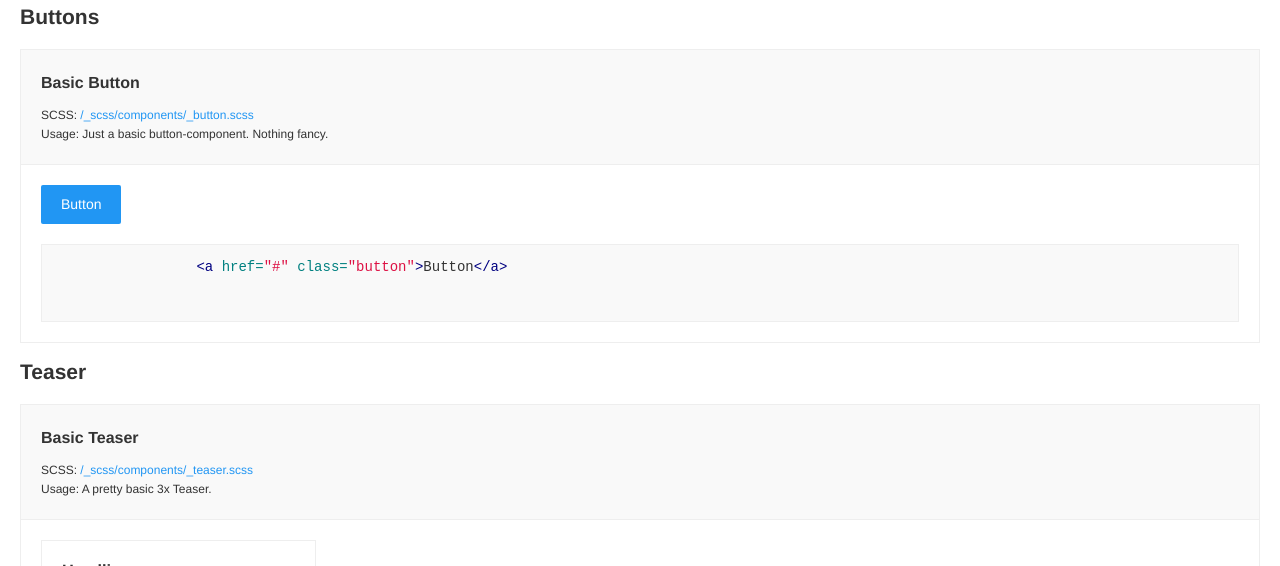
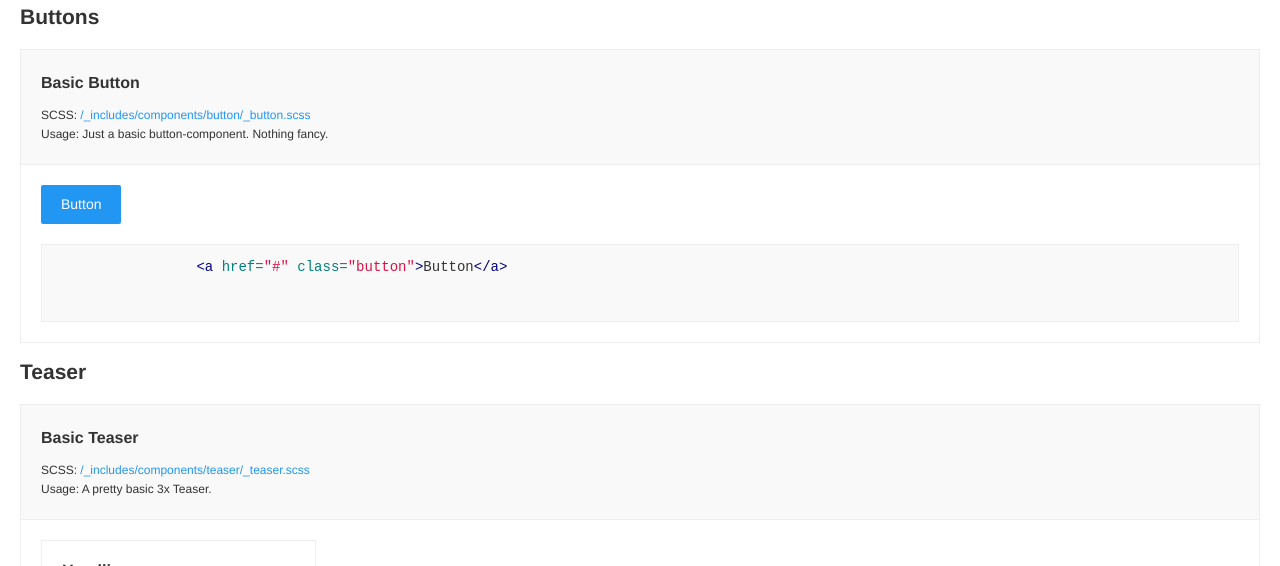
Before and after one commit to NilsDannemann/j_hfc_relay, a Jekyll site: the page built from styleguide.html, in a window 1280 px wide. Shown: the part 540-1106 px from the top of the page. Built offline with Jekyll 4.4.1, drawn with Linux system fonts in a browser that asks for light colours.

Commit message:
[fix] scss paths

```diff
--- a/_components/button.html
+++ b/_components/button.html
@@ -1,6 +1,6 @@
 ---
 title: Basic Button
-scss: '/_scss/components/_button.scss'
+scss: '/_includes/components/button/_button.scss'
 type: buttons
 usage: "Just a basic button-component. Nothing fancy."
 ---
--- a/_components/teaser.html
+++ b/_components/teaser.html
@@ -1,6 +1,6 @@
 ---
 title: Basic Teaser
-scss: '/_scss/components/_teaser.scss'
+scss: '/_includes/components/teaser/_teaser.scss'
 type: teaser
 usage: "A pretty basic 3x Teaser."
 ---
--- /dev/null
+++ b/_includes/styleguide/component_nav/component_nav.js
@@ -0,0 +1,11 @@
+<!-- COMPONENT_NAV JS -->
+<script>
+	(function (document, undefined) {
+		document.getElementById('component_nav').onchange = function() {
+			var val = this.value;
+			if (val !== "") {
+				window.location = val;
+			}
+		}
+	})(document);
+</script>
```
Also changed, not shown: _includes/styleguide/component_nav/component_nav.html (+1 -11 lines), 1 other file.
